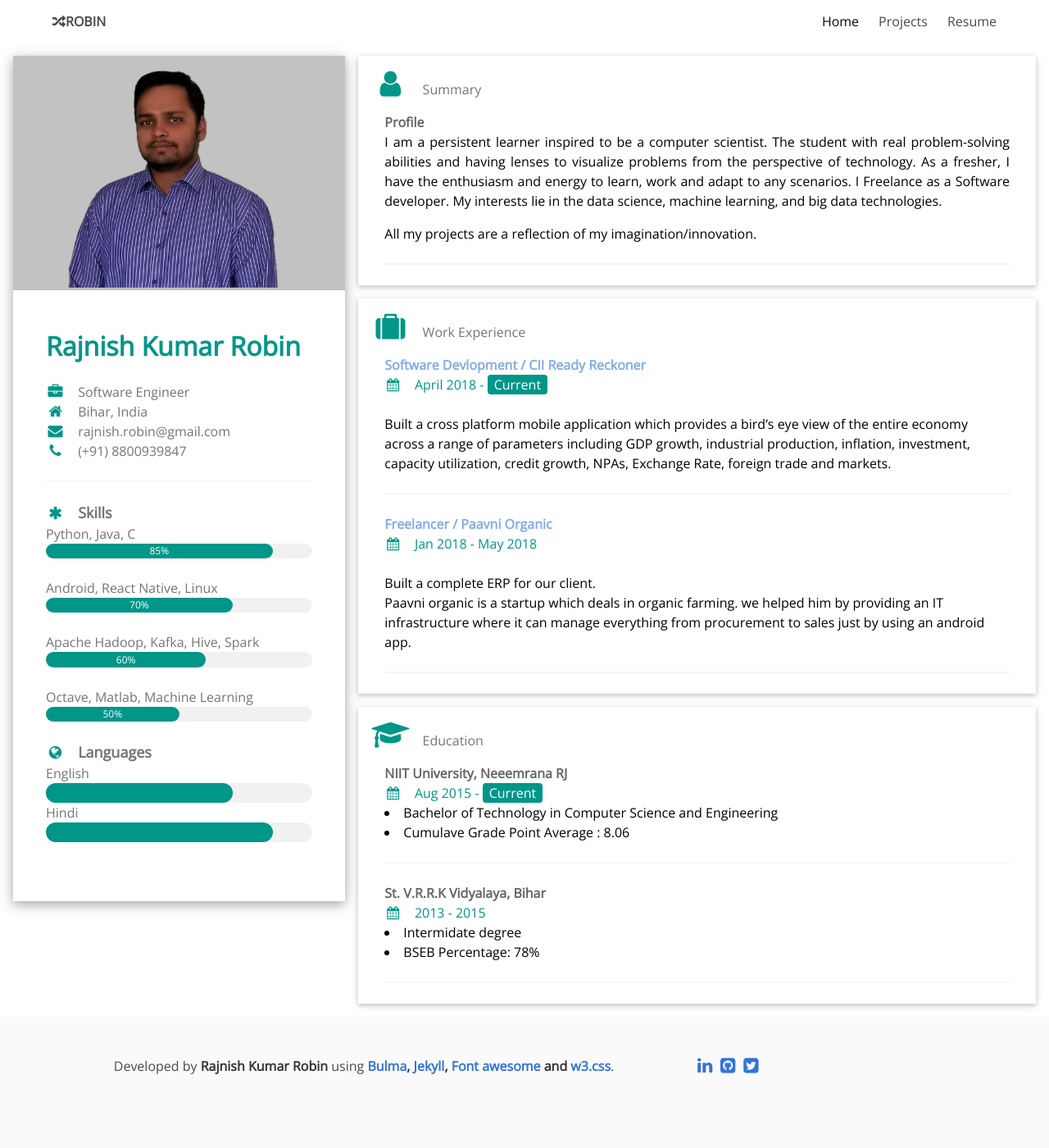
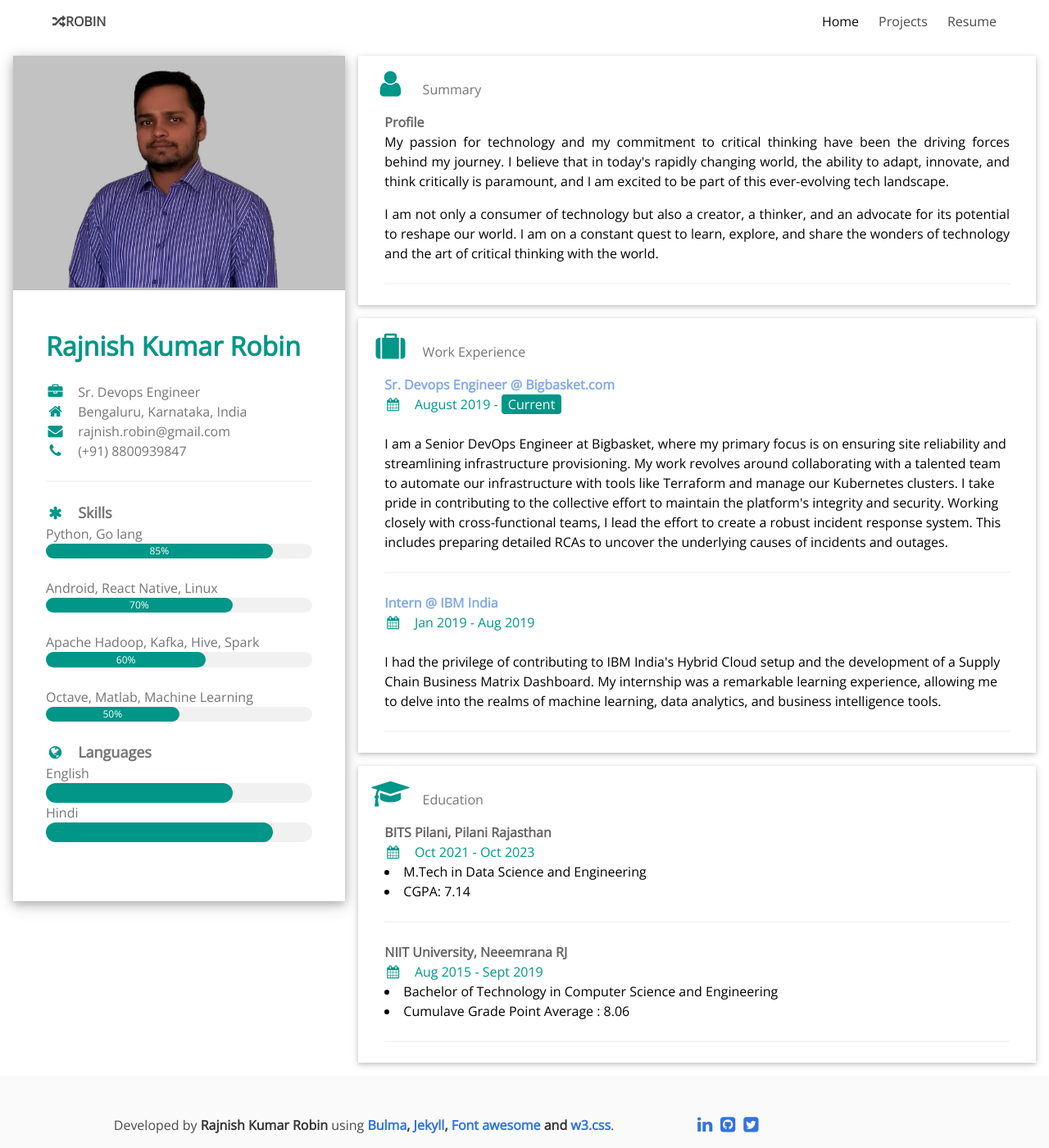
Before and after one commit to BeBinaries/bebinaries.github.io, a Jekyll site: the page built from index.html, in a window 1280 px wide and 1400 px high. Shown: the whole window at 82% size. Built offline with Jekyll 4.4.1, drawn with Linux system fonts in a browser that asks for light colours; nearby versions of some CDN libraries.

Commit message:
Updating the home page details

```diff
--- a/_layouts/home.html
+++ b/_layouts/home.html
@@ -21,14 +21,14 @@ layout: "headerfooter"
         <section class="section">
         <div class="w3-container">
             <h3 class="subtitle is-3" style="color: #009688"><b>Rajnish Kumar Robin</b></h3 >
-          <p><i class="fa fa-briefcase fa-fw w3-margin-right w3-large w3-text-teal"></i>Software Engineer</p>
-          <p><i class="fa fa-home fa-fw w3-margin-right w3-large w3-text-teal"></i>Bihar, India</p>
+          <p><i class="fa fa-briefcase fa-fw w3-margin-right w3-large w3-text-teal"></i>Sr. Devops Engineer</p>
+          <p><i class="fa fa-home fa-fw w3-margin-right w3-large w3-text-teal"></i>Bengaluru, Karnataka, India</p>
           <p><i class="fa fa-envelope fa-fw w3-margin-right w3-large w3-text-teal"></i>rajnish.robin@gmail.com</p>
           <p><i class="fa fa-phone fa-fw w3-margin-right w3-large w3-text-teal"></i>(+91) 8800939847</p>
           <hr>
 
           <p class="w3-large"><b><i class="fa fa-asterisk fa-fw w3-margin-right w3-text-teal"></i>Skills</b></p>
-          <p>Python, Java, C</p>
+          <p>Python, Go lang</p>
           <div class="w3-light-grey w3-round-xlarge w3-small">
             <div class="w3-container w3-center w3-round-xlarge w3-teal" style="width:85%">85%</div>
           </div>
@@ -73,11 +73,9 @@ layout: "headerfooter"
         <div class="w3-container">
           <h5 class="w3-opacity"><b>Profile</b></h5>
           <div class="content" style="text-align:justify">
-            <p> I am a persistent learner inspired to be a computer scientist. The student with real problem-solving abilities and
-              having lenses to visualize problems from the perspective of technology. As a fresher, I have the enthusiasm and energy to learn, work and adapt to any scenarios.
-              I Freelance as a Software developer. My interests lie in the data science, machine learning, and big data technologies.
+            <p> My passion for technology and my commitment to critical thinking have been the driving forces behind my journey. I believe that in today's rapidly changing world, the ability to adapt, innovate, and think critically is paramount, and I am excited to be part of this ever-evolving tech landscape.
               </p>
-             <p>All my projects are a reflection of my imagination/innovation.</p>
+             <p>I am not only a consumer of technology but also a creator, a thinker, and an advocate for its potential to reshape our world. I am on a constant quest to learn, explore, and share the wonders of technology and the art of critical thinking with the world.</p>
           </div>
         <hr>
         </div>
@@ -85,37 +83,35 @@ layout: "headerfooter"
       <div class="w3-container w3-card w3-white w3-margin-bottom">
         <h2 class="w3-text-grey w3-padding-16"><i class="fa fa-suitcase fa-fw w3-margin-right w3-xxlarge w3-text-teal"></i>Work Experience</h2>
         <div class="w3-container">
-          <a href="/cii.html"><h5 class="w3-opacity"><b>Software Devlopment / CII Ready Reckoner</b></h5></a>
-          <h6 class="w3-text-teal"><i class="fa fa-calendar fa-fw w3-margin-right"></i>April 2018 - <span class="w3-tag w3-teal w3-round">Current</span></h6>
-          <br><p>Built a cross platform mobile application which provides a bird’s eye view of the entire economy across a
-            range of parameters including GDP growth, industrial production, inflation, investment, capacity utilization,
-            credit growth, NPAs, Exchange Rate, foreign trade and markets.</p>
+          <a href="/cii.html"><h5 class="w3-opacity"><b>Sr. Devops Engineer @ Bigbasket.com</b></h5></a>
+          <h6 class="w3-text-teal"><i class="fa fa-calendar fa-fw w3-margin-right"></i>August 2019 - <span class="w3-tag w3-teal w3-round">Current</span></h6>
+          <br><p>I am a Senior DevOps Engineer at Bigbasket, where my primary focus is on ensuring site reliability and streamlining infrastructure provisioning. My work revolves around collaborating with a talented team to automate our infrastructure with tools like Terraform and manage our Kubernetes clusters. I take pride in contributing to the collective effort to maintain the platform's integrity and security. Working closely with cross-functional teams, I lead the effort to create a robust incident response system. This includes preparing detailed RCAs to uncover the underlying causes of incidents and outages.</p>
           <hr>
         </div>
         <div class="w3-container">
-          <a href="/paavni.html"><h5 class="w3-opacity"><b>Freelancer / Paavni Organic</b></h5></a>
-          <h6 class="w3-text-teal"><i class="fa fa-calendar fa-fw w3-margin-right"></i>Jan 2018 - May 2018</h6>
-          <br><p>Built a complete ERP for our client.<br>
-            Paavni organic is a startup which deals in organic farming. we helped him by providing an IT infrastructure where it can manage everything from procurement to sales just by using an android app.</p>
+          <a href="/paavni.html"><h5 class="w3-opacity"><b>Intern @ IBM India</b></h5></a>
+          <h6 class="w3-text-teal"><i class="fa fa-calendar fa-fw w3-margin-right"></i>Jan 2019 - Aug 2019</h6>
+          <br>I had the privilege of contributing to IBM India's Hybrid Cloud setup and the development of a Supply Chain Business Matrix Dashboard. My internship was a remarkable learning experience, allowing me to delve into the realms of machine learning, data analytics, and business intelligence tools.</p>
           <hr>
         </div>
       </div>
       <div class="w3-container w3-card w3-white w3-margin-bottom">
         <h2 class="w3-text-grey w3-padding-16"><i class="fa fa-graduation-cap fa-fw w3-margin-right w3-xxlarge w3-text-teal"></i>Education</h2>
         <div class="w3-container">
+          <h5 class="w3-opacity"><b>BITS Pilani, Pilani Rajasthan</b></h5>
+          <h6 class="w3-text-teal"><i class="fa fa-calendar fa-fw w3-margin-right"></i>Oct 2021 - Oct 2023</h6>
+          <p><li>M.Tech in Data Science and Engineering</li></p>
+          <p><li>CGPA: 7.14</li></p>
+          <hr>
+        </div>
+        <div class="w3-container">
           <h5 class="w3-opacity"><b>NIIT University, Neeemrana RJ</b></h5>
-          <h6 class="w3-text-teal"><i class="fa fa-calendar fa-fw w3-margin-right"></i>Aug 2015 - <span class="w3-tag w3-teal w3-round">Current</span></h6>
+          <h6 class="w3-text-teal"><i class="fa fa-calendar fa-fw w3-margin-right"></i>Aug 2015 - Sept 2019</span></h6>
           <p><li>Bachelor of Technology in Computer Science and Engineering</li></p>
           <p><li>Cumulave  Grade  Point  Average : 8.06</li></p>
         <hr>
         </div>
-        <div class="w3-container">
-          <h5 class="w3-opacity"><b>St. V.R.R.K Vidyalaya, Bihar</b></h5>
-          <h6 class="w3-text-teal"><i class="fa fa-calendar fa-fw w3-margin-right"></i>2013 - 2015</h6>
-          <p><li>Intermidate degree</li></p>
-          <p><li>BSEB Percentage: 78%</li></p>
-          <hr>
-        </div>
+
       </div>
 
     <!-- End Right Column -->
```
